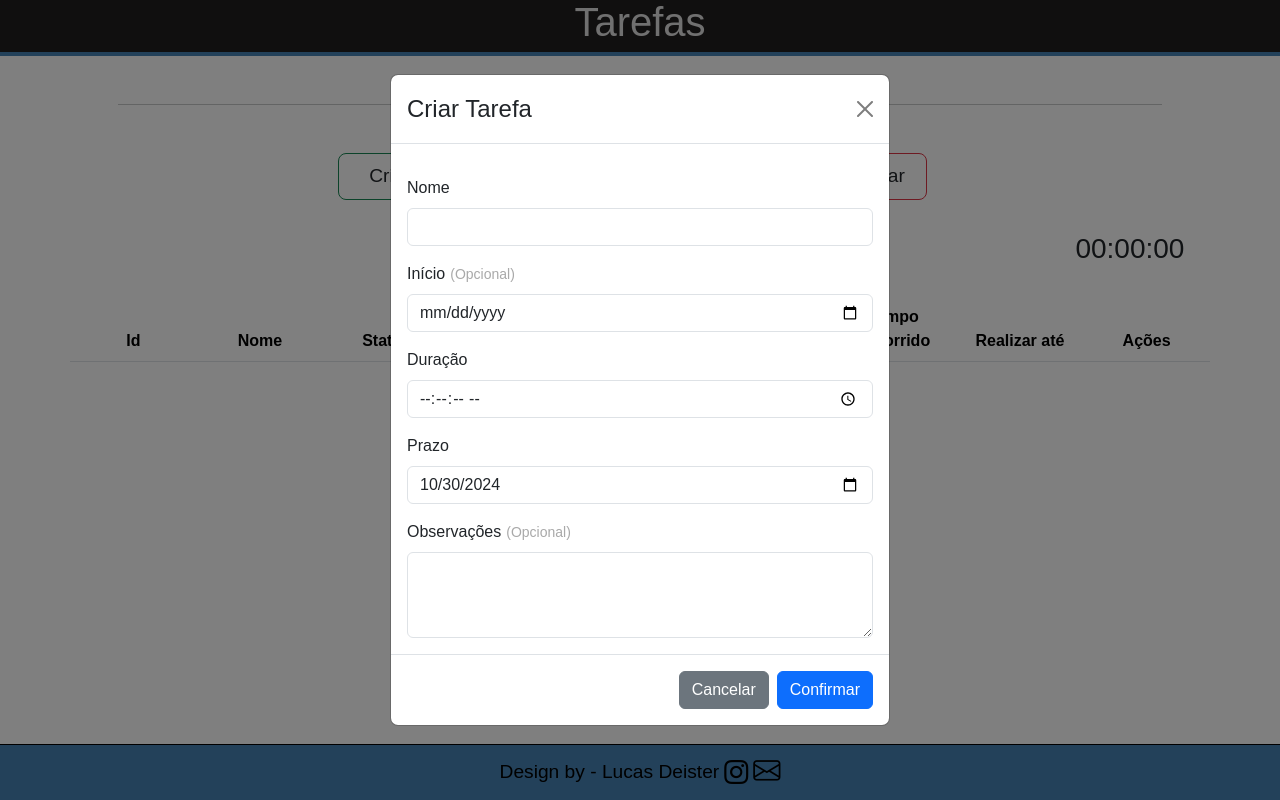
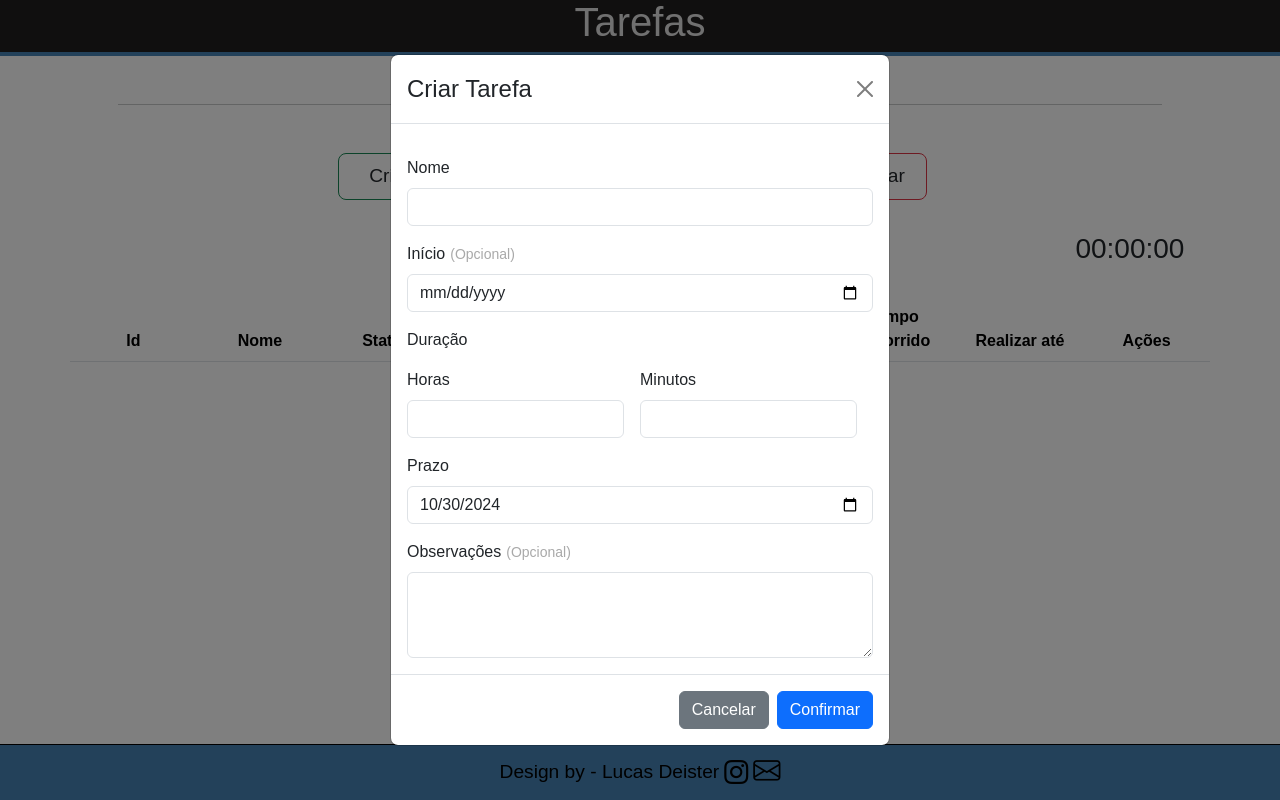
Before and after one commit to lucasdeister/todolist, a React (Create React App) app: page / in a window 1280 px wide. Both pictures are taken after a click on the button "Criar". Built offline with nearby package versions, Linux system fonts and the light colour scheme.

Commit message:
Ajustado o componente de duração da tarefa

```diff
--- a/src/components/Campo/Campo.tsx
+++ b/src/components/Campo/Campo.tsx
@@ -13,7 +13,7 @@ interface CampoProps {
 function Campo({ nome, tipo, value, onChange, disabled }: CampoProps) {
 
   return (
-    <div className="form-group mt-3">
+    <div className={`form-group mt-3 ${tipo === "number" ? "me-3" : ""}`}>
       <label htmlFor={nome.toLowerCase()} className="form-label">
         {nome}
         {nome === "Início" && <span className={styles.optional}>(Opcional)</span>}
@@ -23,7 +23,7 @@ function Campo({ nome, tipo, value, onChange, disabled }: CampoProps) {
         className="form-control"
         type={tipo}
         value={value}
-        {...(tipo === "time" ? { step: "1" } : {})}
+        // {...(tipo === "number" ? { step: "1", min: "0", max: "100" } : {})}
         onChange={onChange}
         required
         disabled={disabled}
--- a/src/components/ContentModal/ContentModalTarefas/ContentModalTarefas.module.css
+++ b/src/components/ContentModal/ContentModalTarefas/ContentModalTarefas.module.css
@@ -0,0 +1,3 @@
+.container_duracao{
+    display: flex;
+}
--- a/src/components/ContentModal/ContentModalTarefas/ContentModalTarefas.tsx
+++ b/src/components/ContentModal/ContentModalTarefas/ContentModalTarefas.tsx
@@ -1,5 +1,7 @@
 import Campo from "../../Campo/Campo";
 import TextArea from "../../Campo/TextArea/TextArea";
+
+import style from "./ContentModalTarefas.module.css"
 
 interface ContentModalTarefasProps {
   campo_nome: string;
@@ -44,8 +46,14 @@ function ContentModalTarefas({
         onChange={(e) => setCampoNome(e.target.value)} />
       <Campo nome={"Início"} tipo={"date"} value={campo_inicio}
         onChange={(e) => setCampoInicio(e.target.value)} disabled={campo_inicio_disabled} />
-      <Campo nome={"Duração"} tipo={"time"} value={campo_duracao} disabled={campo_duracao_disabled}
-        onChange={(e) => setCampoDuracao(e.target.value)} />
+      <label className="mt-3">Duração</label>
+      <div className={style.container_duracao}>
+        <Campo nome={"Horas"} tipo={"number"} value={campo_duracao} disabled={campo_duracao_disabled}
+          onChange={(e) => setCampoDuracao(e.target.value)} />
+        <Campo nome={"Minutos"} tipo={"number"} value={campo_duracao} disabled={campo_duracao_disabled}
+          onChange={(e) => setCampoDuracao(e.target.value)} />
+      </div>
+
       <Campo nome={"Prazo"} tipo={"date"} value={campo_prazo}
         onChange={(e) => setCampoPrazo(e.target.value)} disabled={campo_prazo_disabled} />
       <TextArea nome={"Observações"} value={campo_observacoes}
```
